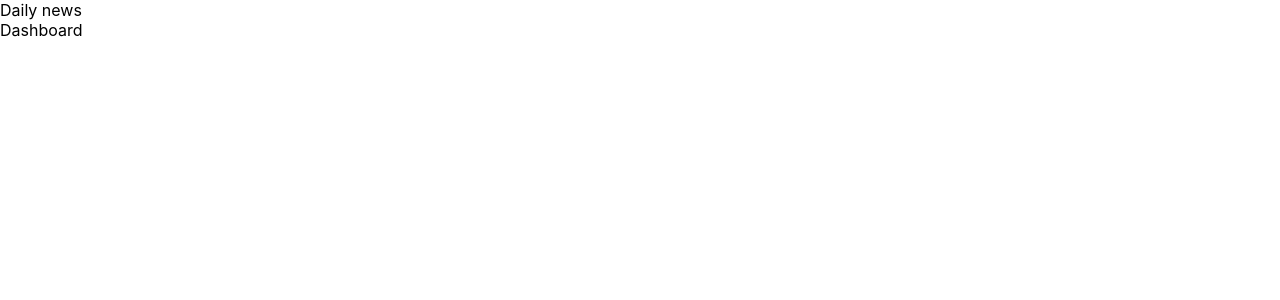
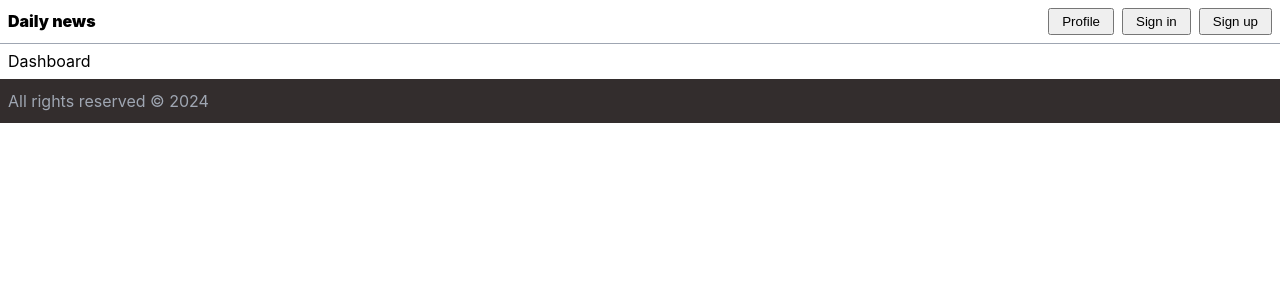
Before and after one commit to jurekledzinski/Daily-news, a React (Vite) app in the folder frontend/: page / in a window 1280 px wide. Shown: the top 300 px of the page. Built offline with nearby package versions, Linux system fonts and the light colour scheme.

Commit message:
frontend: Changes in home page

```diff
--- /dev/null
+++ b/frontend/src/pages/home/Home.css
@@ -0,0 +1,15 @@
+.container {
+  width: 100%;
+}
+
+
+
+.main {
+  padding: 0.5rem;
+}
+
+.footer {
+  background: var(--dark-color);
+  padding: 0.75rem 0.5rem;
+  color: var(--secondary-color);
+}
--- a/frontend/src/pages/home/Home.tsx
+++ b/frontend/src/pages/home/Home.tsx
@@ -1,14 +1,17 @@
 import { Outlet } from 'react-router-dom';
+import Header from '../../components/header';
+import './Home.css';
 
 export const Home = () => {
   return (
     <div className="container">
-      <header className="header">
-        <nav className="header_nav">Daily news</nav>
-      </header>
+      <Header />
       <main className="main">
         <Outlet />
       </main>
+      <footer className="footer">
+        All rights reserved © {new Date().getFullYear()}
+      </footer>
     </div>
   );
 };
--- a/frontend/src/pages/home/index.ts
+++ b/frontend/src/pages/home/index.ts
@@ -1,2 +1,3 @@
 export * from './Home';
+export * from './Home.css';
 export { Home as default } from './Home';
```
